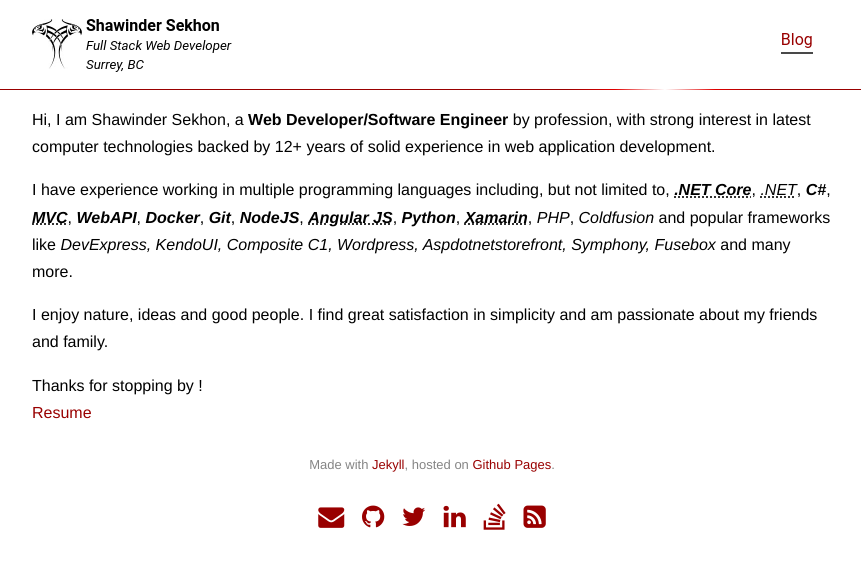
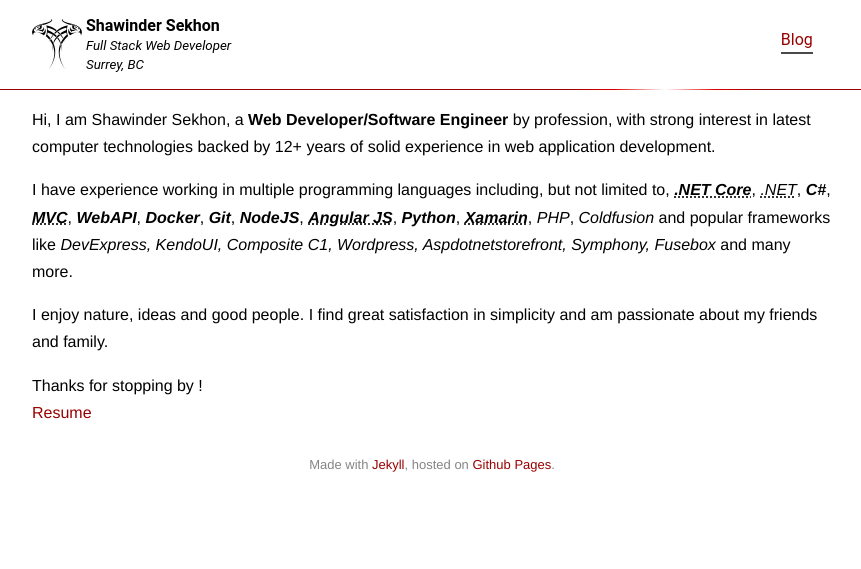
Before and after one commit to shawinder/shawinder.github.io, a Jekyll site: the page built from index.html, in a window 1280 px wide. Shown: the top 569 px of the page, without its empty margins (208-1069 px from the left). Built offline with Jekyll 4.4.1, drawn with Linux system fonts in a browser that asks for light colours; nearby versions of some CDN libraries.

Commit message:
Update master.html

```diff
--- a/_layouts/master.html
+++ b/_layouts/master.html
@@ -8,19 +8,12 @@
 	<meta name="viewport" content="width=device-width, initial-scale=1">
 	<meta name="description" content="Shawinder Sekhon - Web Developer">
 	<meta name="author" content="Shawinder Sekhon">
+	<meta name="google-site-verification" content="mCP2F0GTzoMzEGCsEDKQ0exYJAiaQkmSTiUGw9HgPGk" />
 	<link rel="alternate" type="application/atom+xml" title="Blog" href="blog/atom.xml" />
 	<link href="/img/favicon.ico" rel="icon" type="image/x-icon">
 	<link rel="stylesheet" type="text/css" href="/css/site.css">
 
 	<title>Shawinder Sekhon - {{ page.title }}</title>
-
-	<!-- Core CSS -->
-	<!--<link href="/css/site.css" rel="stylesheet">-->
-
-	<!-- Custom Fonts -->
-	<link href='https://maxcdn.bootstrapcdn.com/font-awesome/4.1.0/css/font-awesome.min.css' rel='stylesheet' type='text/css'>
-	<link href='https://fonts.googleapis.com/css?family=Lora:400,700,400italic,700italic' rel='stylesheet' type='text/css'>
-	<link href='https://fonts.googleapis.com/css?family=Open+Sans:300italic,400italic,600italic,700italic,800italic,400,300,600,700,800' rel='stylesheet' type='text/css'>
 
 	<!-- HTML5 Shim and Respond.js IE8 support of HTML5 elements and media queries -->
 	<!-- WARNING: Respond.js doesn't work if you view the page via file:// -->
@@ -105,24 +98,8 @@
 	  </ul>
 	</footer>
 
-	<script>
-	/*
-      	var cb = function() {
-          var l = document.createElement('link'); l.rel = 'stylesheet';
-          l.href = '/css/site.css';
-          var h = document.getElementsByTagName('head')[0]; h.parentNode.insertBefore(l, h);
-      	};
-      	var raf = requestAnimationFrame || mozRequestAnimationFrame || webkitRequestAnimationFrame || msRequestAnimationFrame;
-      	if (raf) raf(cb);
-      	else window.addEventListener('load', cb);
-      	*/
-    	</script>
-
 	<!-- jQuery -->
 	<script src="/js/jquery.min.js"></script>
-
-	<!-- Custom Theme JavaScript -->
-	<script src="/js/script.js"></script>
 
 	{% include analytics.html %}
 
```
